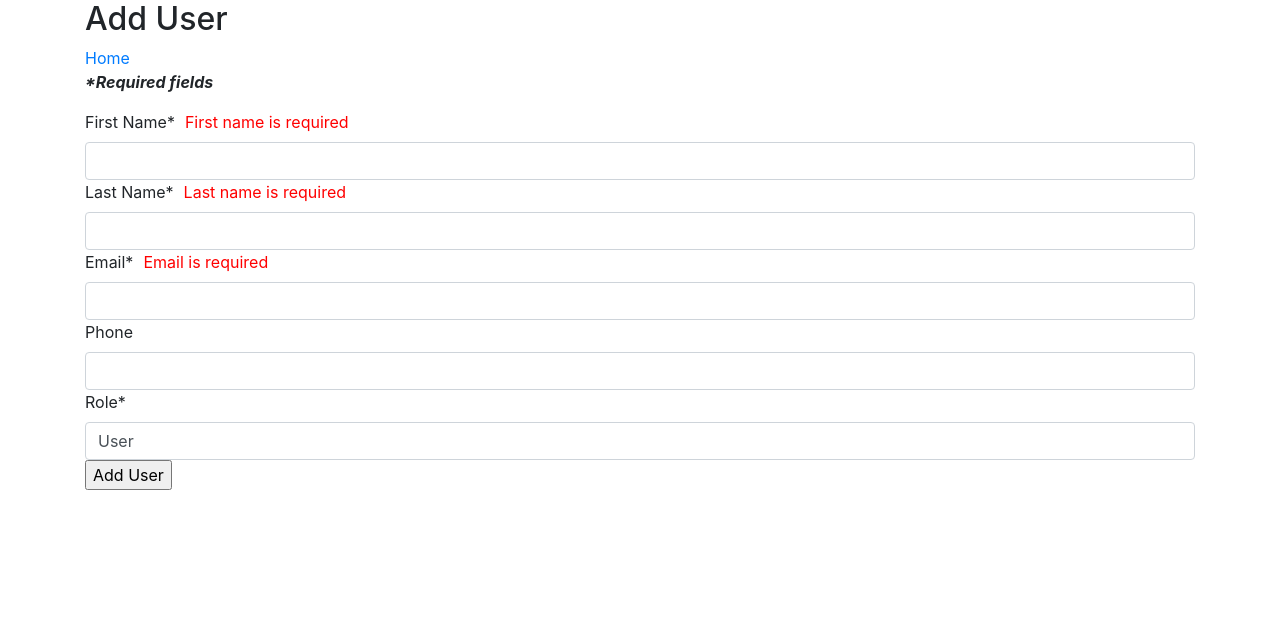
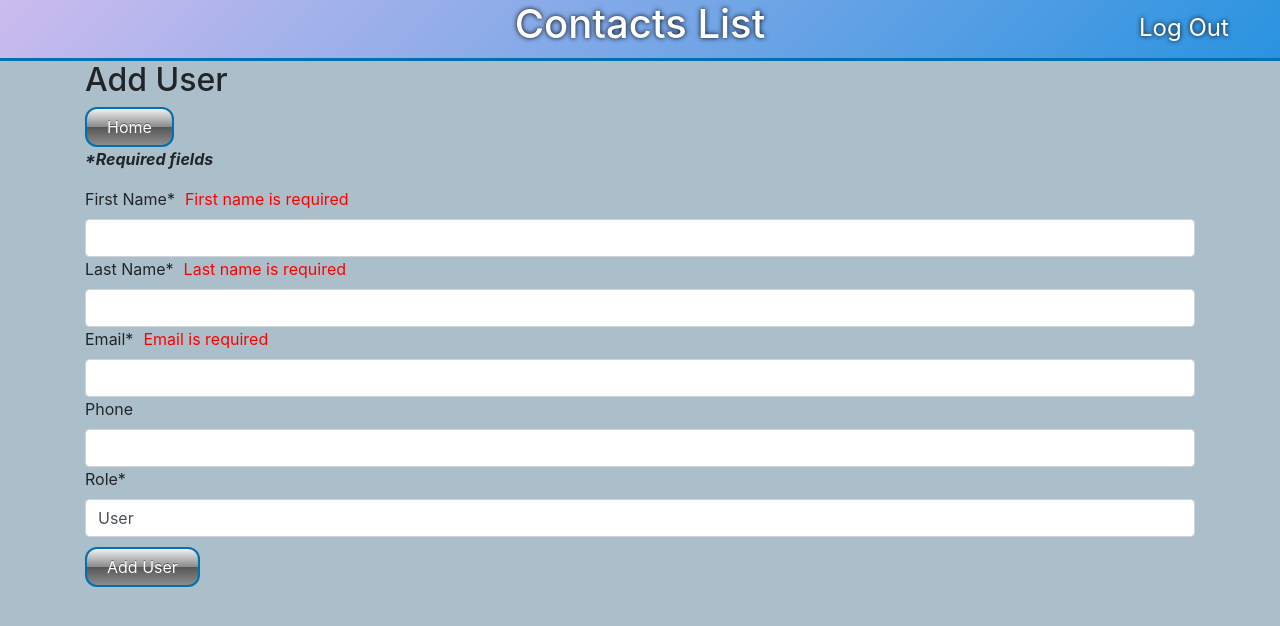
Before and after one commit to sykog/Angular-meanstack, an Angular app in the folder contact-list/: page /add-user in a window 1280 px wide. Shown: the top 626 px of the page. Built offline with nearby package versions, Linux system fonts and the light colour scheme; sample sign-in values are in the browser's storage.

Commit message:
styled site

```diff
--- a/contact-list/src/app/app.component.html
+++ b/contact-list/src/app/app.component.html
@@ -1 +1,5 @@
+<header id="mainHeader">
+  <h1>Contacts List</h1>
+</header>
+
 <router-outlet></router-outlet>
--- a/contact-list/src/app/login/login.component.css
+++ b/contact-list/src/app/login/login.component.css
@@ -1,15 +1,12 @@
-h1 {
-  margin: 10px auto;
-  width: max-content;
-}
-
 form {
   border: 4px solid #4294CE;
   width: 400px;
-  background-color: #DDF1FF;
-  margin: 10px auto;
+  margin: 50px auto;
+  padding: 20px 0;
   display: flex;
   flex-flow: column;
+  background: #CDBCEE;
+  background: linear-gradient(135deg, #CDBCEE 0%, #2893e0 100%);
 }
 
 form div {
@@ -21,6 +18,11 @@ input {
   margin: 6px auto;
 }
 
+button {
+  margin: 6px auto;
+  width: 200px;
+}
+
 span.error {
   width: max-content;
   margin: 5px auto;
--- a/contact-list/src/app/login/login.component.html
+++ b/contact-list/src/app/login/login.component.html
@@ -1,4 +1,3 @@
-<h1>Login Page</h1>
 <form [formGroup]="loginForm" (ngSubmit)="submitLoginForm(loginForm.value)">
   <span class="error" *ngIf="errorMessage">{{errorMessage}}</span>
   <div>
--- a/contact-list/src/app/shared/add-user-form/add-user-form.component.css
+++ b/contact-list/src/app/shared/add-user-form/add-user-form.component.css
@@ -6,3 +6,7 @@ span.error {
   color: red;
   margin-left: 10px;
 }
+
+input[type="submit"] {
+  margin-top: 10px;
+}
--- a/contact-list/src/app/user/add-user/add-user.component.html
+++ b/contact-list/src/app/user/add-user/add-user.component.html
@@ -1,6 +1,7 @@
 <div class="container">
   <h2>Add User</h2>
-  <a [routerLink]="['/admin-home']">Home</a>
+  <button class="logout" appLogOut>Log Out</button>
+  <button [routerLink]="['/admin-home']">Home</button>
 
   <app-add-user-form [submitType]="'add'"></app-add-user-form>
 </div>
--- a/contact-list/src/app/user/edit-user/edit-user.component.html
+++ b/contact-list/src/app/user/edit-user/edit-user.component.html
@@ -1,6 +1,7 @@
 <div class="container">
   <h2>Edit User</h2>
-  <a [routerLink]="['/admin-home']">Home</a>
+  <button class="logout" appLogOut>Log Out</button>
+  <button [routerLink]="['/admin-home']">Home</button>
 
   <app-add-user-form [submitType]="'update'" [id]="id"></app-add-user-form>
 </div>
--- a/contact-list/src/app/user/register/register.component.html
+++ b/contact-list/src/app/user/register/register.component.html
@@ -1,6 +1,6 @@
 <div class="container">
   <h2>Registration</h2>
-  <a [routerLink]="['/']">Back to Login</a>
+  <a class="back-to-login" [routerLink]="['/']">Back to Login</a>
 
   <app-add-user-form [submitType]="'register'"></app-add-user-form>
 </div>
--- a/contact-list/src/app/user/user-home/user-home.component.css
+++ b/contact-list/src/app/user/user-home/user-home.component.css
@@ -1,3 +1,9 @@
+h2 {
+  margin: 10px auto;
+  color: white;
+  text-shadow: 0px 0px 5px black;
+}
+
 strong {
   margin-right: 5px;
 }
@@ -5,3 +11,23 @@ strong {
 .error {
   color: red;
 }
+
+div.user-info {
+  border: 4px solid #0070b1;
+  margin-top: 40px;
+  margin-bottom: 10px;
+  padding: 20px 10px;
+  display: flex;
+  flex-flow: column;
+  background: #CDBCEE;
+  background: linear-gradient(135deg, #CDBCEE 0%, #2893e0 100%);
+}
+
+input {
+  margin: 6px 0;
+}
+
+button, input[type="submit"] {
+  margin: 6px 0;
+  width: 200px;
+}
--- a/contact-list/src/app/user/user-home/user-home.component.html
+++ b/contact-list/src/app/user/user-home/user-home.component.html
@@ -1,8 +1,9 @@
 <div class="container">
   <h2>Welcome, {{user?.first_name}}</h2>
-  <button appLogOut>Log Out</button>
+  <button appLogOut class="logout">Log Out</button>
 
-  <div>
+  <div class="row">
+    <div class="user-info col-12 col-md-6 col-lg-4">
       <h3>User Info</h3>
       <p><strong>First name:</strong>{{user?.first_name}}</p>
       <p><strong>Last name:</strong>{{user?.last_name}}</p>
@@ -11,9 +12,16 @@
       <p><strong>Role:</strong>{{user?.role}}</p>
 
       <button (click)="showEditPassword = !showEditPassword">Change Password</button>
-    <br>
+      <button (click)="showEditForm = !showEditForm">Edit</button>
+    </div>
 
-    <div *ngIf="showEditPassword">
+    <div *ngIf="showEditForm" class="edit-user col-12 col-md-6 col-lg-8">
+      <app-add-user-form [submitType]="'update'" [id]="id"></app-add-user-form>
+    </div>
+  </div>
+
+
+  <div *ngIf="showEditPassword" class="edit-password col-12 col-md-6 col-lg-4">
     <form [formGroup]="passwordForm" (ngSubmit)="updatePassword()" novalidate>
       <p><i><strong>*Required fields</strong></i></p>
 
@@ -24,14 +32,7 @@
       <label class="form-control-label mx-auto" for="password">Confirm Password</label>
       <input class="form-control" type="password" id="confirm" formControlName="confirm">
 
-        <input  type="submit" name="submit" value="Update Password">
+      <input type="submit" name="submit" value="Update Password">
     </form>
   </div>
-
-    <button (click)="showEditForm = !showEditForm">Edit</button>
-
-    <div *ngIf="showEditForm">
-      <app-add-user-form [submitType]="'update'" [id]="id"></app-add-user-form>
 </div>
-  </div>
-</div>
--- a/contact-list/src/app/user/user-list/user-list.component.css
+++ b/contact-list/src/app/user/user-list/user-list.component.css
@@ -0,0 +1,14 @@
+button.add-user {
+  margin-bottom: 6px;
+}
+
+table button {
+  padding: 0 6px;
+  background: none;
+  border: 0;
+  text-shadow: none;
+}
+
+table button:hover {
+  color: #0070b1;
+}
--- a/contact-list/src/app/user/user-list/user-list.component.html
+++ b/contact-list/src/app/user/user-list/user-list.component.html
@@ -1,7 +1,7 @@
 <div class="container">
   <h2>User List</h2>
-  <a [routerLink]="['/add-user']">Add User</a>
-  <button appLogOut>Log Out</button>
+  <button class="add-user" [routerLink]="['/add-user']">Add User</button>
+  <button class="logout" appLogOut>Log Out</button>
 
   <table class="table table-striped">
     <thead>
--- a/contact-list/src/styles.css
+++ b/contact-list/src/styles.css
@@ -1 +1,67 @@
 @import '~bootstrap/dist/css/bootstrap.css';
+
+html, body {
+  margin: -10px;
+}
+
+body {
+  margin: 0;
+  padding: 0;
+  background-color: #abbfca;
+}
+
+header#mainHeader {
+  width: 100%;
+  background: #CDBCEE;
+  background: linear-gradient(135deg, #CDBCEE 0%, #2893e0 100%);
+  z-index: 10;
+  border-bottom: 3px solid #0070b1;
+}
+
+header#mainHeader h1 {
+  width: max-content;
+  margin: 10px auto;
+  color: white;
+  text-shadow: 0px 0px 5px black;
+}
+
+h2 {
+  width: max-content;
+}
+
+button, input[type="submit"] {
+  backface-visibility: hidden;
+  position: relative;
+  cursor: pointer;
+  display: inline-block;
+  white-space: nowrap;
+  background: linear-gradient(180deg, #ededed 2%, #8c8c8c 49%, #575757 51%, #8c8c8c 100%);
+  border-radius: 12px;
+  border: 2px solid #0070b1;
+  padding: 6px 20px;
+  color: #fff;
+  font-size: 16px;
+  text-shadow: 0px -1px 0px rgba(0, 0, 0, 0.4)
+}
+
+button:hover, input[type="submit"]:hover {
+  background: linear-gradient(180deg, #8dcbeb 2%, #2893e0 49%, #206080 51%, #2893e0 100%);
+}
+
+button.logout, a.back-to-login {
+  position: absolute;
+  top: 10px;
+  right: 4%;
+  color: white;
+  font-size: 24px;
+  border: none;
+  background: none;
+  text-shadow: 0px 0px 5px black;
+  text-decoration: none;
+  padding: 0 !important;
+  margin: 0 !important;
+}
+
+button.logout:hover, a.back-to-login:hover {
+  text-shadow: 0px 0px 5px #cdedf5;
+}
```
Lines whose indentation alone changed are shown as unchanged.
